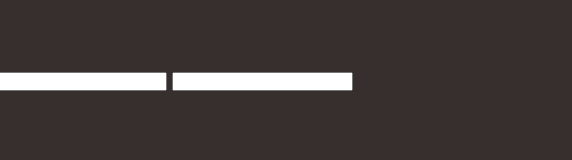
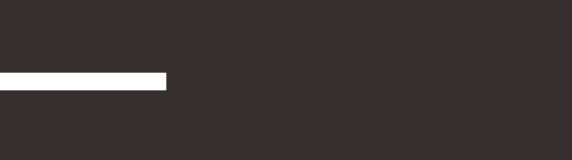
Before and after one commit to leandroaDocente/sistema_academico_educacional, a plain HTML site: page index.html in a window 1280 px wide. Shown: the full height of the page, 68-640 px from the left. Drawn offline with Linux system fonts and the light colour scheme.

Commit message:
Update index.html

```diff
--- a/index.html
+++ b/index.html
@@ -20,7 +20,7 @@
             <p>Cadastro</p>
             <img src="https://i.pinimg.com/736x/9b/f8/f8/9bf8f86e5a1e0c5bc9e60014a0ed8745.jpg" alt="" width="50px" height="50px">
             <input type="search">
-            <input type="text" name="" id="">
+
         </nav>
 </body>
 </html>
```
